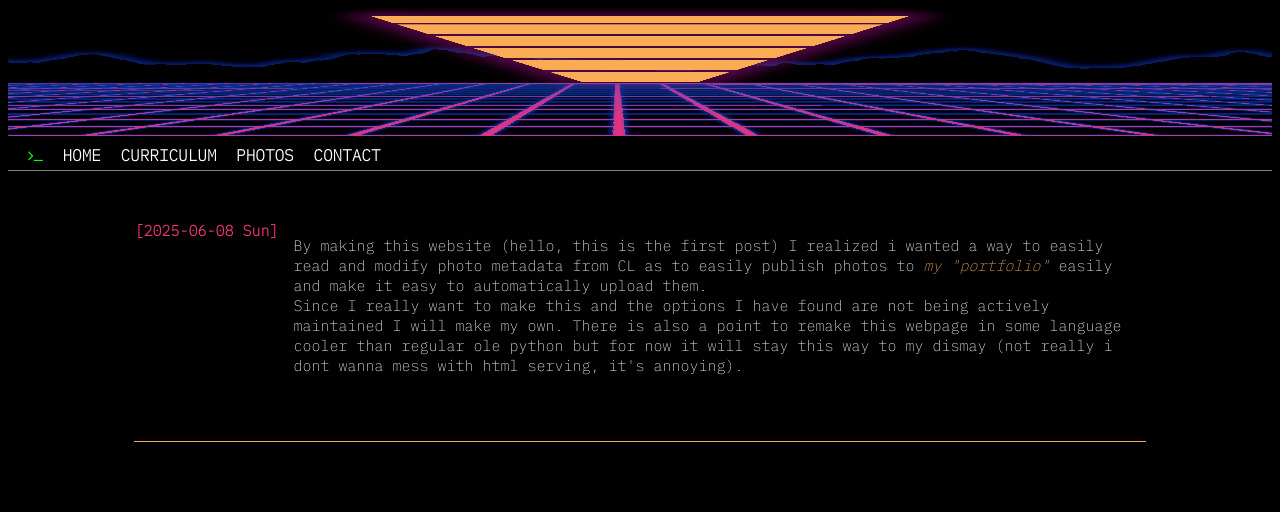
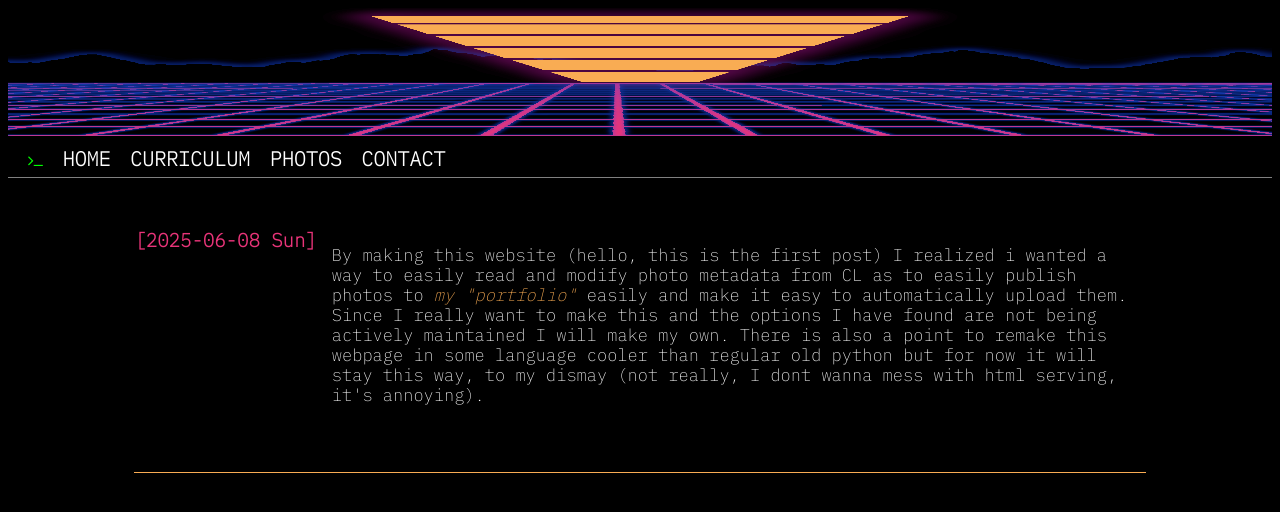
Before and after one commit to v0sem/vosem.me, a Flask app: page / in a window 1280 px wide. Shown: the top 512 px of the page. Run offline with Flask 3, Linux system fonts and the light colour scheme.

Commit message:
chore: refactor content

```diff
--- a/static/css/main.css
+++ b/static/css/main.css
@@ -64,6 +64,7 @@
     text-decoration: none;
     margin-left: 10px;
     color: white;
+    font-size: 20px;
 }
 
 h2 {
@@ -74,7 +75,7 @@
 }
 
 .cblock {
-    font-size: 15px;
+    font-size: 17px;
     padding-bottom: 50px;
     padding-top: 50px;
     border-bottom: 1px solid var(--yellow);
@@ -107,6 +108,7 @@
     color: var(--pink);
     margin-right: 15px;
     flex-shrink: 0;
+    font-size: 19px;
 }
 
 .cblock ul {
@@ -114,7 +116,7 @@
 }
 
 .cblock img {
-    height: 200px;
+    height: 300px;
 }
 
 .full-page {
--- a/templates/index.html
+++ b/templates/index.html
@@ -6,7 +6,7 @@
     <p>By making this website (hello, this is the first post) I realized i wanted a way to easily read and modify photo metadata from CL as to easily publish photos to <a href="{{ url_for('photos') }}">my "portfolio"</a> easily and make it easy to automatically upload them.
 
       <br>
-    Since I really want to make this and the options I have found are not being actively maintained I will make my  own. There is also a point to remake this webpage in some language cooler than regular ole python but for now it will stay this way to my dismay (not really i dont wanna mess with html serving, it's annoying).
+    Since I really want to make this and the options I have found are not being actively maintained I will make my  own. There is also a point to remake this webpage in some language cooler than regular old python but for now it will stay this way, to my dismay (not really, I dont wanna mess with html serving, it's annoying).
 </p>
 </div>
 {% endblock %}
```
